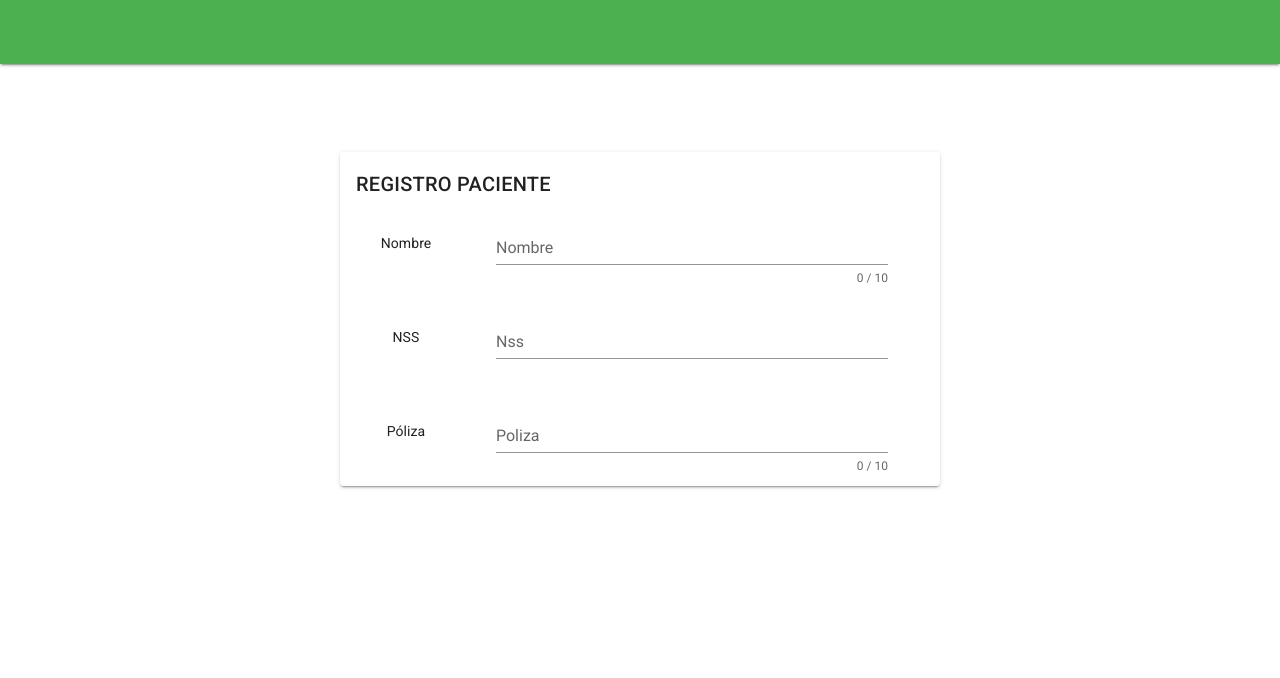
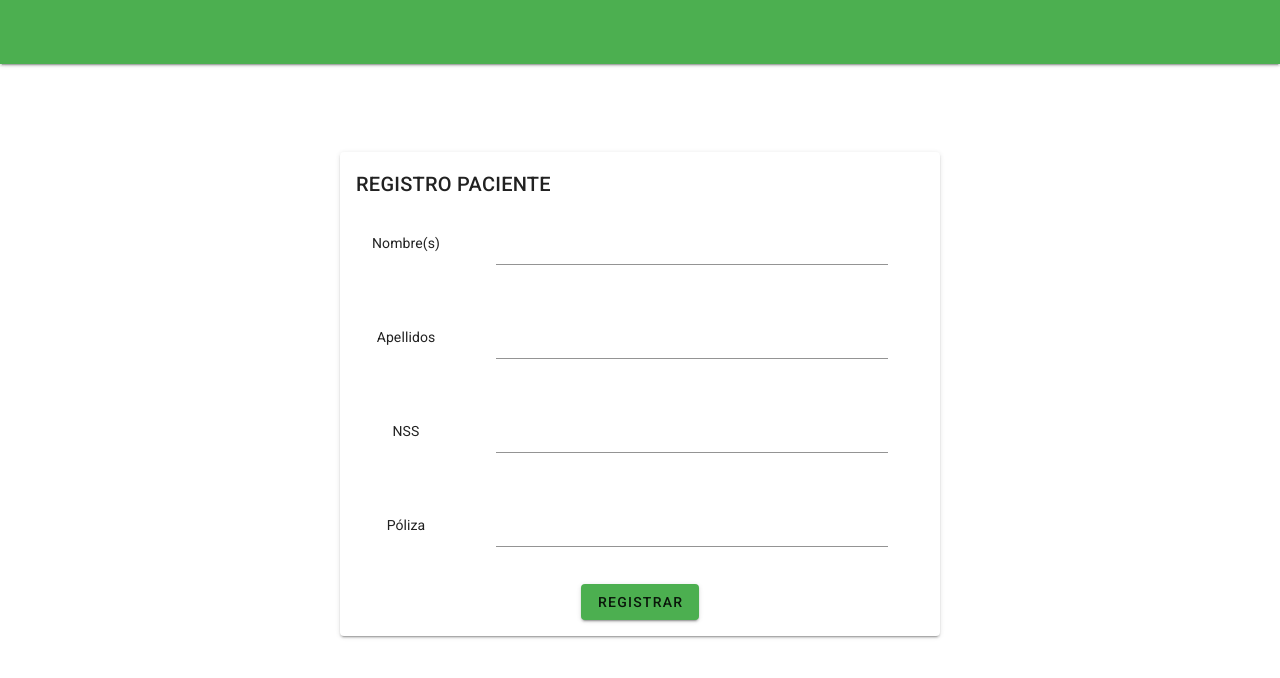
Before and after one commit to sanchezpili6/sistema-medico-integral, a Vue app in the folder front/: page / in a window 1280 px wide. Shown: the top 678 px of the page. Built offline with nearby package versions, Linux system fonts and the light colour scheme.

Commit message:
Registration button added

```diff
--- a/front/src/views/patients/Registration.vue
+++ b/front/src/views/patients/Registration.vue
@@ -9,10 +9,18 @@
           <v-card-title>REGISTRO PACIENTE</v-card-title>
           <v-row>
             <v-col cols="3">
-              <v-card-text>Nombre</v-card-text>
+              <v-card-text>Nombre(s)</v-card-text>
             </v-col>
             <v-col cols="8">
-              <v-text-field v-model="Nombre" :counter="10" :rules="nameRules" label="Nombre" required></v-text-field>
+              <v-text-field v-model="nombre" required></v-text-field>
+            </v-col>
+          </v-row>
+          <v-row>
+            <v-col cols="3">
+              <v-card-text>Apellidos</v-card-text>
+            </v-col>
+            <v-col cols="8">
+              <v-text-field v-model="apellidos" required></v-text-field>
             </v-col>
           </v-row>
           <v-row>
@@ -20,7 +28,7 @@
               <v-card-text>NSS</v-card-text>
             </v-col>
             <v-col cols="8">
-              <v-text-field v-model="NSS" label="Nss" required></v-text-field>
+              <v-text-field v-model="nss" required></v-text-field>
             </v-col>
           </v-row>
           <v-row>
@@ -28,9 +36,12 @@
               <v-card-text>Póliza</v-card-text>
             </v-col>
             <v-col cols="8">
-              <v-text-field v-model="Poliza" :counter="10" :rules="nameRules" label="Poliza" required></v-text-field>
+              <v-text-field v-model="poliza" required></v-text-field>
             </v-col>
           </v-row>
+          <v-flex class="text-center">
+              <v-btn @click="register" color="green" class="ma-4">Registrar</v-btn>
+          </v-flex>
         </v-card>
       </v-col>
     </v-row>
@@ -39,7 +50,21 @@
 
 <script>
 export default {
-  name: "Registration"
+  name: "Registration",
+  data: () => ({
+    apellidos: '',
+    nombre: '',
+    nss: '',
+    poliza: '',
+  }),
+  computed:{
+
+  },
+  methods:{
+    register:function(){
+      console.log(this.nombre+" "+ this.apellidos+" "+this.nss+" "+ this.poliza);
+    }
+  }
 }
 </script>
 
```
